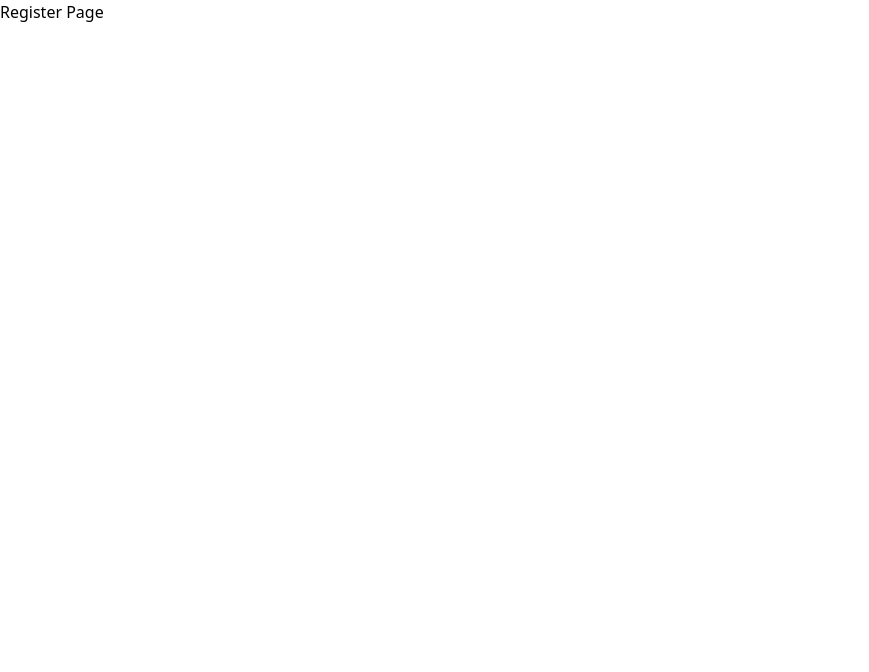
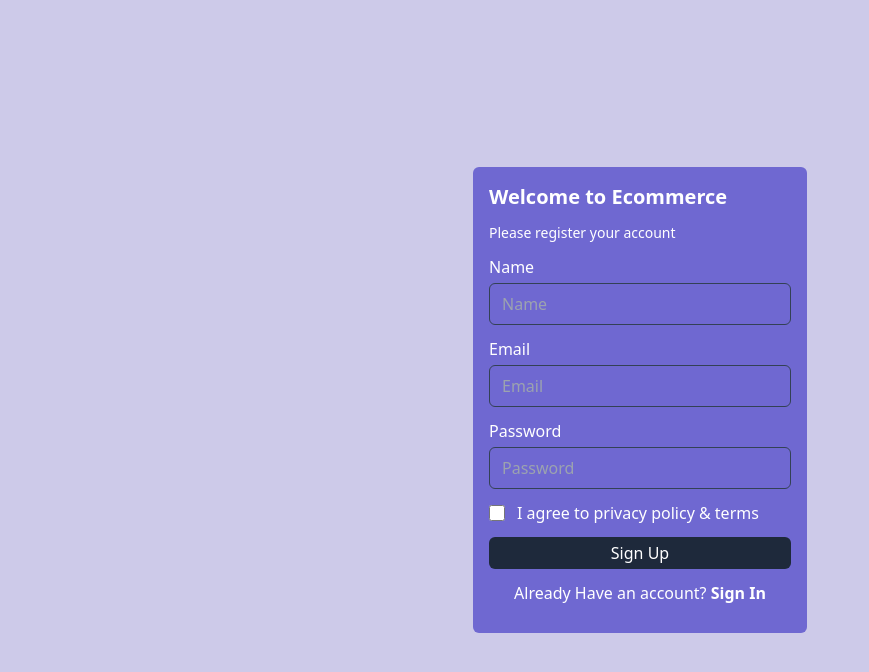
Before and after one commit to plasante/Ecommerce, a React (Create React App) app: page /register in a window 1280 px wide. Shown: the top 672 px of the page, without its empty margins (0-869 px from the left). Built offline with nearby package versions, Linux system fonts and the light colour scheme.

Commit message:
Continued to implement Regist

```diff
--- a/src/views/auth/Register.jsx
+++ b/src/views/auth/Register.jsx
@@ -1,9 +1,40 @@
 import React from 'react';
+import {Link} from "react-router-dom";
 
 const Register = () => {
   return (
-      <div>
-        <h1>Register Page</h1>
+      <div className={'min-w-screen min-h-screen bg-[#cdcae9] flex justify-center items-center'}>
+        <div className={'w-[350px] text-[#ffffff] p-2'}>
+          <div className={'bg-[#6f68d1] p-4 rounded-md'}>
+            <h2 className={'text-xl mb-3 font-bold'}>Welcome to Ecommerce</h2>
+            <p className={'text-sm mb-3 font-medium'}>Please register your account</p>
+            <form>
+              <div className={'flex flex-col w-full gap-1 mb-3'}>
+                <label htmlFor="name">Name</label>
+                <input className={'px-3 py-2 outline-none border border-slate-700 bg-transparent rounded-md '}
+                       type={'text'} name={'name'} placeholder={'Name'} id={'name'} required/>
+              </div>
+              <div className={'flex flex-col w-full gap-1 mb-3'}>
+                <label htmlFor="email">Email</label>
+                <input className={'px-3 py-2 outline-none border border-slate-700 bg-transparent rounded-md '}
+                       type={'text'} name={'email'} placeholder={'Email'} id={'email'} required/>
+              </div>
+              <div className={'flex flex-col w-full gap-1 mb-3'}>
+                <label htmlFor="password">Password</label>
+                <input className={'px-3 py-2 outline-none border border-slate-700 bg-transparent rounded-md '}
+                       type={'password'} name={'password'} placeholder={'Password'} id={'password'} required/>
+              </div>
+              <div className={'flex items-center w-full gap-3 mb-3'}>
+                <input className={'w-4 h-4 text-blue-600 overflow-hidden bg-gray-200 rounded border-gray-300 focus:ring-blue-500'} type="checkbox" name={'checkbox'} id={'checkbox'}/>
+                <label htmlFor={'checkbox'}>I agree to privacy policy & terms</label>
+              </div>
+              <button className={'bg-slate-800 w-full hover:shadow-blue-300/50 hover:shadow-lg text-white rounded-md py-1 mb-3'}>Sign Up</button>
+              <div className={'flex items-center mb-3 gap-3 justify-center'}>
+                <p>Already Have an account? <Link className={'font-bold'} to={'./login'}>Sign In</Link></p>
+              </div>
+            </form>
+          </div>
+        </div>
       </div>
   );
 };
```
